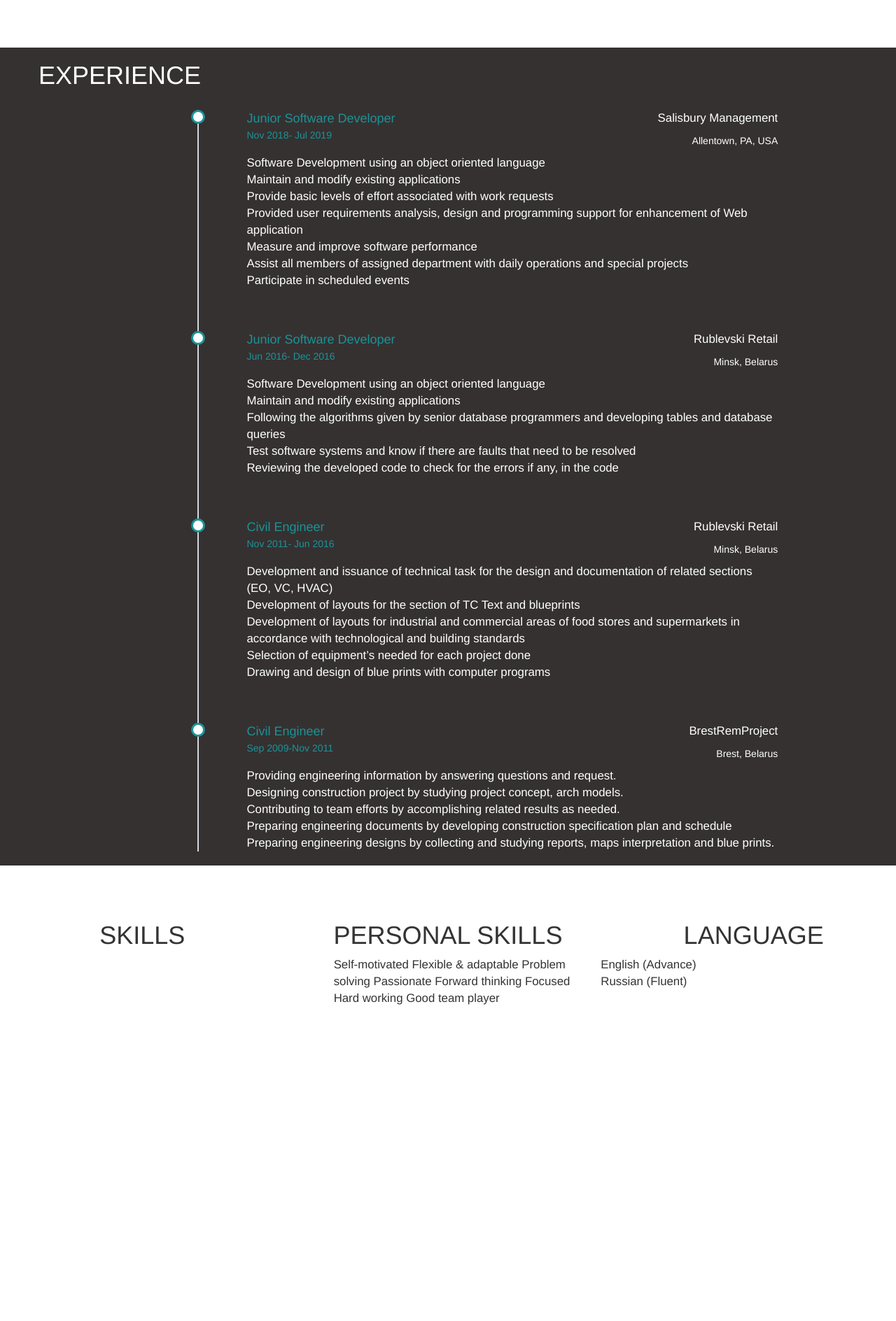
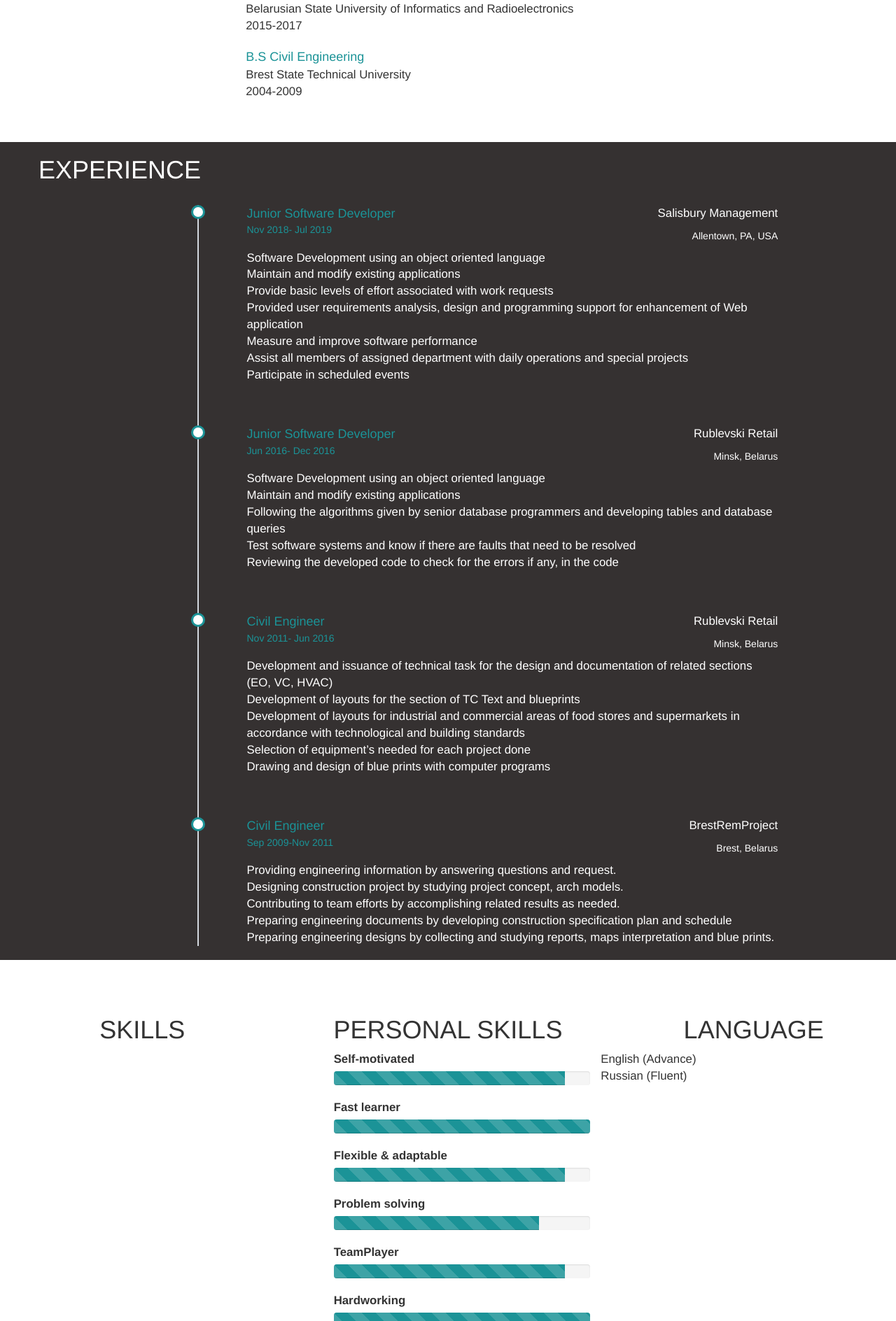
Before and after one commit to Seglya/MyPortfolio, a plain HTML site: page index.html in a window 1280 px wide. Shown: the part 783-2671 px from the top of the page at 70% size. Before the commit the page ends 2470 px from the top, so only its background shows below. Drawn offline with Linux system fonts and the light colour scheme; a script that the page names is missing.

Commit message:
progressbar

```diff
--- a/assets/css/style1.css
+++ b/assets/css/style1.css
@@ -148,3 +148,6 @@ ul.timeline > li:before {
 .text-right{
     text-align: right;
 }
+.progr-bar{
+    background-color: rgb(27, 147, 151);
+}
--- a/index.html
+++ b/index.html
@@ -105,19 +105,36 @@
 						</h1>
 					</div>
 					<div class="col-md-9">
-						<p class="text">
+						<div class="text-header-exp">
 							Certificate in Python, JavaScript
-							Oxford, UK (Online) July 2018-October 2018
-						</p>
-						<p class="text">
-							Software Engineer (c#, Asp.Net, .Net Core, MVC, MVVM, WPF, HTML, CSS, JS, Win
-							Form, SQL, Git)
-							Belarusian State University of Informatics and Radioelectronics 2015-2017
-						</p>
-						<p class="text">
+						</div>
+						<div class="text">
+							Oxford, UK (Online)
+						</div>
+						<div class="text">
+							October 2018
+						</div>
+						<br/>
+						<div class="text-header-exp">
+							B.S Software Engineer (ASP.Net stack)
+						</div>
+						<div class="text">
+
+							Belarusian State University of Informatics and Radioelectronics
+						</div>
+						<div class="text">
+							2015-2017
+						</div>
+						<br/>
+						<div class="text-header-exp">
 							B.S Civil Engineering
-							Brest State Technical University 2004-2009
-						</p>
+						</div>
+						<div class="text">
+							Brest State Technical University
+						</div>
+						<div class="text">
+							2004-2009
+						</div>
 					</div>
 				</div>
 			</div>
@@ -336,14 +353,56 @@
 							PERSONAL SKILLS
 						</h1>
 						<ul class="text">
-							Self-motivated
-							Flexible & adaptable
-							Problem solving
-							Passionate
-							Forward thinking
-							Focused
-							Hard working
-							Good team player
+							<label>
+								Self-motivated
+							</label>
+							<div class="progress">
+								<div class="progress-bar progress-bar-striped active progr-bar" role="progressbar"
+								aria-valuenow="90" aria-valuemin="0" aria-valuemax="100" style="width:90%">
+
+								</div>
+							</div>
+							<label>
+									Fast learner
+								</label>
+								<div class="progress">
+									<div class="progress-bar progress-bar-striped active progr-bar" role="progressbar"
+									aria-valuenow="100" aria-valuemin="0" aria-valuemax="100" style="width:100%">
+
+								</div>
+							</div>
+							<label>
+									Flexible & adaptable
+							</label>
+							<div class="progress">
+								<div class="progress-bar progress-bar-striped active progr-bar" role="progressbar"
+								aria-valuenow="90" aria-valuemin="0" aria-valuemax="100" style="width:90%">
+								</div>
+							</div>
+							<label>
+									Problem solving
+							</label>
+							<div class="progress">
+								<div class="progress-bar progress-bar-striped active progr-bar" role="progressbar"
+								aria-valuenow="80" aria-valuemin="0" aria-valuemax="100" style="width:80%">
+								</div>
+							</div>
+							<label>
+								TeamPlayer
+							</label>
+							<div class="progress">
+								<div class="progress-bar progress-bar-striped active progr-bar" role="progressbar"
+								aria-valuenow="90" aria-valuemin="0" aria-valuemax="100" style="width:90%">
+								</div>
+							</div>
+							<label>
+									Hardworking
+							</label>
+							<div class="progress">
+								<div class="progress-bar progress-bar-striped active progr-bar" role="progressbar"
+								aria-valuenow="100" aria-valuemin="0" aria-valuemax="100" style="width:100%">
+								</div>
+							</div>
 						</ul>
 					</div>
 				</div>
```
